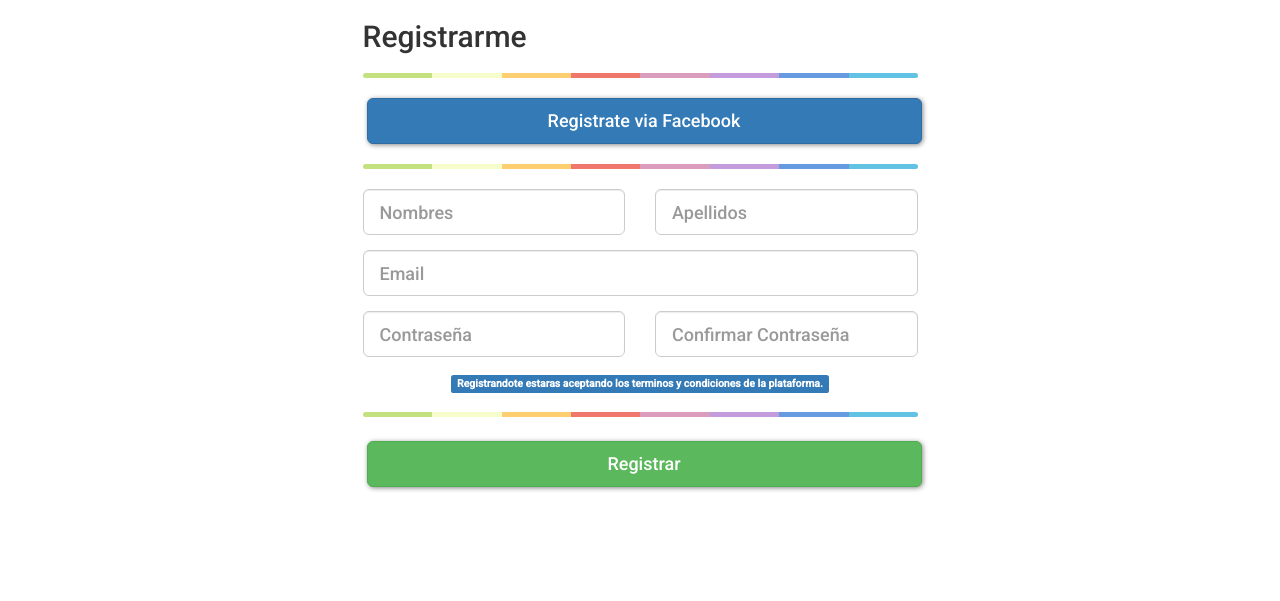
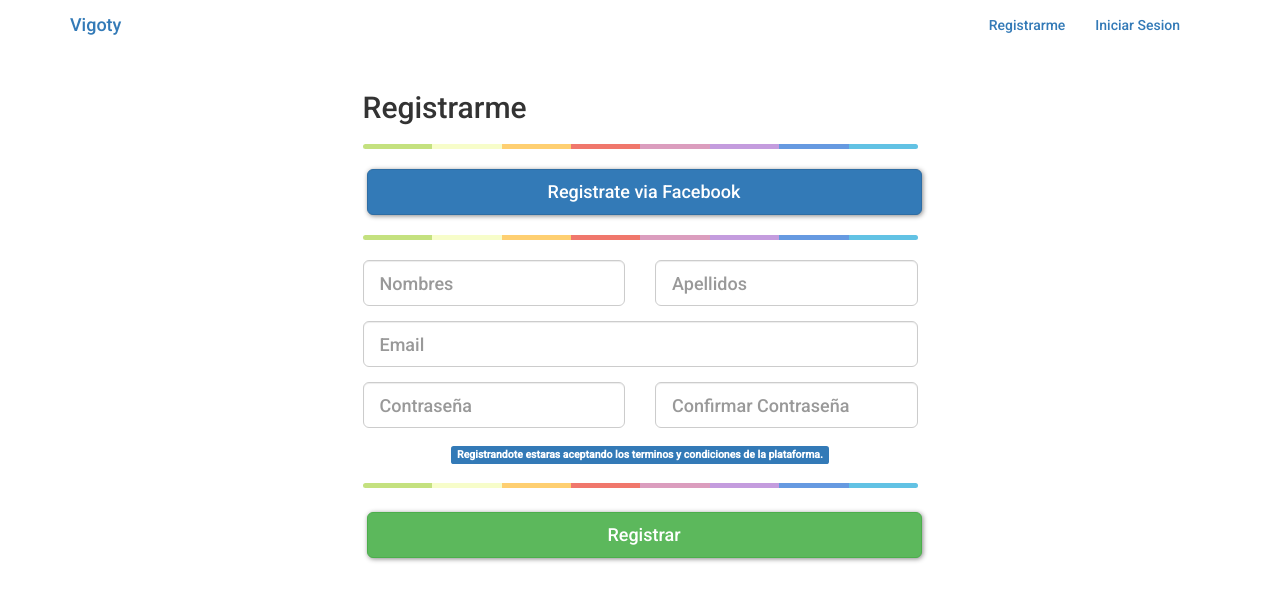
Before and after one commit to CrunchyCode/vigoty, a Django app: page /registro in a window 1280 px wide. Shown: the top 601 px of the page. Run offline with Django 3.2, Linux system fonts and the light colour scheme; parts of the project's set-up code (start-up, migrations or seed data) failed here and were passed over; some libraries are stand-ins or nearby versions.

Commit message:
added navbar

```diff
--- /dev/null
+++ b/apps/inicio/static/css/general/navbarLogin.css
@@ -0,0 +1,44 @@
+/* Special class on .container surrounding .navbar, used for positioning it into place. */
+.navbar-wrapper {
+  position: absolute;
+  top: 0;
+  left: 0;
+  right: 0;
+  z-index: 20;
+  margin-top: 20px;
+}
+
+/* Flip around the padding for proper display in narrow viewports */
+.navbar-wrapper .container {
+  padding-left: 0;
+  padding-right: 0;
+}
+.navbar-wrapper .navbar {
+  padding-left: 15px;
+  padding-right: 15px;
+}
+
+.navbar-content
+{
+    width:320px;
+    padding: 15px;
+    padding-bottom:0px;
+}
+.navbar-content:before, .navbar-content:after
+{
+    display: table;
+    content: "";
+    line-height: 0;
+}
+.navbar-nav.navbar-right:last-child {
+margin-right: 15px !important;
+}
+.navbar-footer
+{
+    background-color:#DDD;
+}
+.navbar-footer-content { padding:15px 15px 15px 15px; }
+.dropdown-menu {
+padding: 0px;
+overflow: hidden;
+}
--- a/apps/inicio/templates/master/base.html
+++ b/apps/inicio/templates/master/base.html
@@ -8,10 +8,105 @@
     <script src="https://use.fontawesome.com/2ef1b4bc48.js"></script>
     <link rel="stylesheet" href="https://maxcdn.bootstrapcdn.com/bootstrap/3.3.7/css/bootstrap.min.css" integrity="sha384-BVYiiSIFeK1dGmJRAkycuHAHRg32OmUcww7on3RYdg4Va+PmSTsz/K68vbdEjh4u" crossorigin="anonymous"> {% block importCSS %}{% endblock importCSS %}
     <link href="{% static 'css/general/botonesFlat.css' %}" rel="stylesheet" type="text/css"/>
+    <link href="{% static 'css/general/navbarLogin.css' %}" rel="stylesheet" type="text/css"/>
     <link href="{% static 'css/bootstrap/bootstrap-datetimepicker.css' %}" rel="stylesheet" type="text/css"/>
 </head>
 
 <body>
+
+    <div class="navbar navbar-static-top" role="navigation">
+            <div class="container">
+                <div class="navbar-header">
+                    <a class="navbar-brand" href="{% url 'tienda' %}">Vigoty</a>
+                </div>
+                <div class="navbar-collapse collapse">
+                    <ul class="nav navbar-nav navbar-right">
+                        {% if user.is_authenticated %}
+                            <li>
+                                <a href="{% url 'publicar-menu' %}">Publicar</a>
+                            </li>
+                            <li>
+                                <a href="{% url 'menu' %}">Mis Menus</a>
+                            </li>
+                            <li>
+                                <a href="#">Mis Pedidos</a>
+                            </li>
+                            <li>
+                                <a href="#">Mis Ventas</a>
+                            </li>
+                            <li>
+                                <a href="{% url 'platos' %}">Mis Platos</a>
+                            </li>
+                            <li>
+                                <a href="{% url 'nuevo-plato' %}">Nuevo Plato</a>
+                            </li>
+                            <li>
+                                <a href="{% url 'tienda' %}">Quiero Comer</a>
+                            </li>
+                            <li class="dropdown">
+                                <a href="#" class="dropdown-toggle" data-toggle="dropdown">
+                                    Mi Cuenta<b class="caret"></b>
+                                </a>
+                                <ul class="dropdown-menu">
+                                    <li>
+                                        <div class="navbar-content">
+                                            <div class="row">
+                                                <div class="col-md-5">
+                                                    {% if perfil %}
+                                                        {% if perfil.imagen_perfil != "" %}
+                                                            <img src="{{ perfil.imagen_perfil.url }}"
+                                                        alt="Alternate Text" class="img-responsive" />
+                                                        {% else %}
+                                                            <img src="http://placehold.it/120x120"
+                                                        alt="Alternate Text" class="img-responsive" />
+                                                        {% endif %}
+                                                    {% else %}
+                                                        <img src="http://placehold.it/120x120"
+                                                        alt="Alternate Text" class="img-responsive" />
+                                                    {% endif %}
+                                                    <p class="text-center small">
+                                                        <a href="{% url 'perfil' %}">Cambiar Foto</a></p>
+                                                </div>
+                                                <div class="col-md-7">
+                                                    <span>{{ user.first_name|title }} {{ user.last_name|title }}</span>
+                                                    <p class="text-muted small">
+                                                        {{ user.email }}
+                                                    </p>
+                                                    <div class="divider">
+                                                    </div>
+                                                    <a href="{% url 'perfil' %}" class="btn btn-sky btn-sm">Ver Perfil</a>
+                                                </div>
+                                            </div>
+                                        </div>
+                                        <div class="navbar-footer">
+                                            <div class="navbar-footer-content">
+                                                <div class="row">
+                                                    <div class="col-md-12">
+                                                        <a href="{% url 'logout' %}" class="btn btn-hot btn-sm btn-block">Cerrar Sesion</a>
+                                                    </div>
+                                                </div>
+                                            </div>
+                                        </div>
+                                    </li>
+                                </ul>
+                            </li>
+                        {% else %}
+                            <li>
+                                <a href="{% url 'registro' %}">
+                                    Registrarme
+                                </a>
+                            </li>
+                            <li>
+                                <a href="{% url 'login' %}">
+                                    Iniciar Sesion
+                                </a>
+                            </li>
+                        {% endif %}
+
+                    </ul>
+                </div>
+            </div>
+        </div>
 
     <div class="container">
         {% block contenido %}{% endblock contenido %}
--- a/vigoty/settings/base.py
+++ b/vigoty/settings/base.py
@@ -124,7 +124,7 @@ SOCIAL_AUTH_FACEBOOK_KEY = os.getenv('SOCIAL_AUTH_FACEBOOK_KEY')
 SOCIAL_AUTH_FACEBOOK_SECRET = os.getenv('SOCIAL_AUTH_FACEBOOK_SECRET')
 GOOGLE_GEOCODE_KEY = os.getenv('GOOGLE_GEOCODE_KEY')
 
-SOCIAL_AUTH_LOGIN_REDIRECT_URL = '/'
+SOCIAL_AUTH_LOGIN_REDIRECT_URL = '/tienda'
 SOCIAL_AUTH_LOGIN_ERROR_URL = '/'
 SOCIAL_AUTH_FACEBOOK_SCOPE = ['email']
 SOCIAL_AUTH_FACEBOOK_PROFILE_EXTRA_PARAMS = {
```
